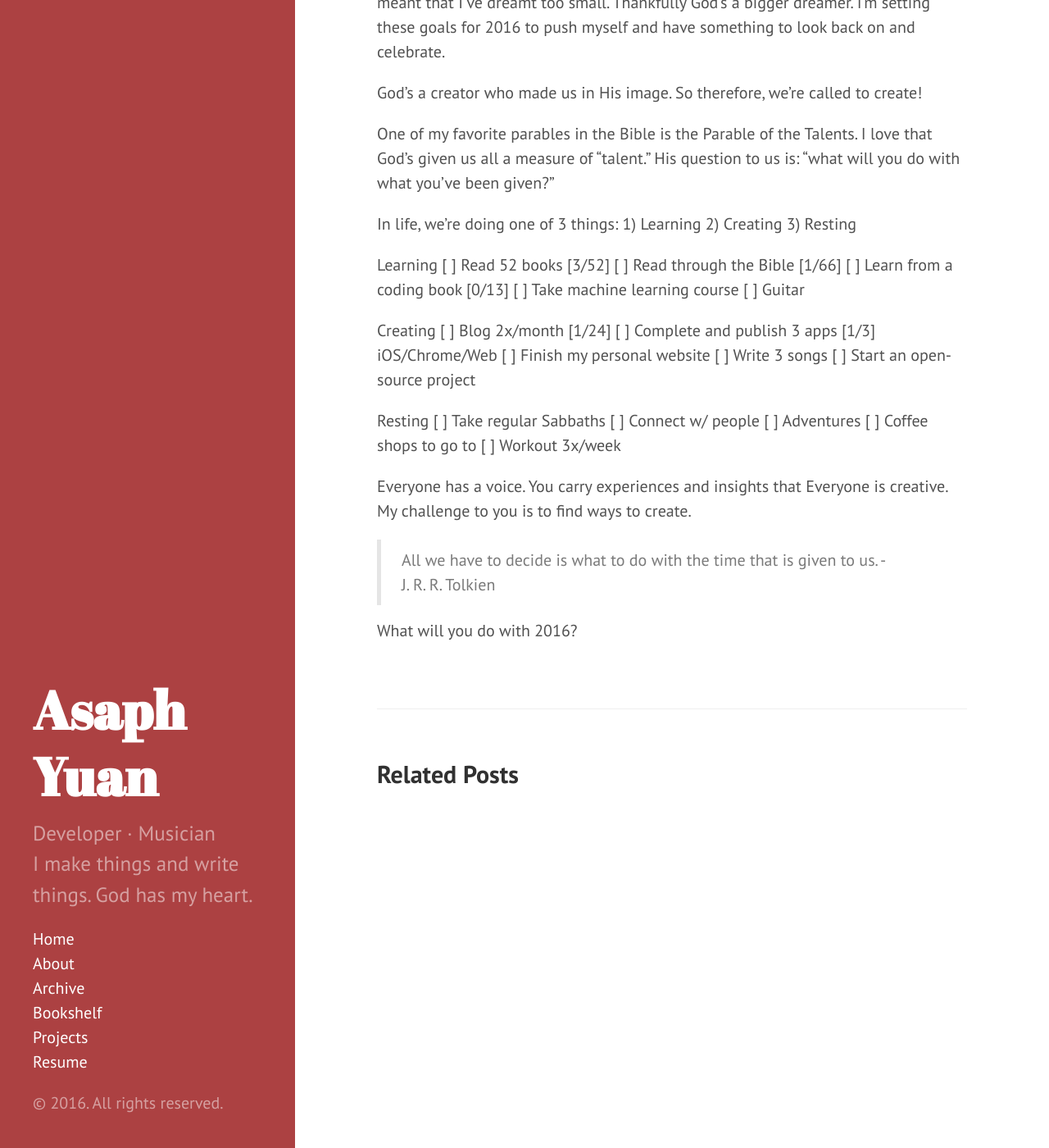
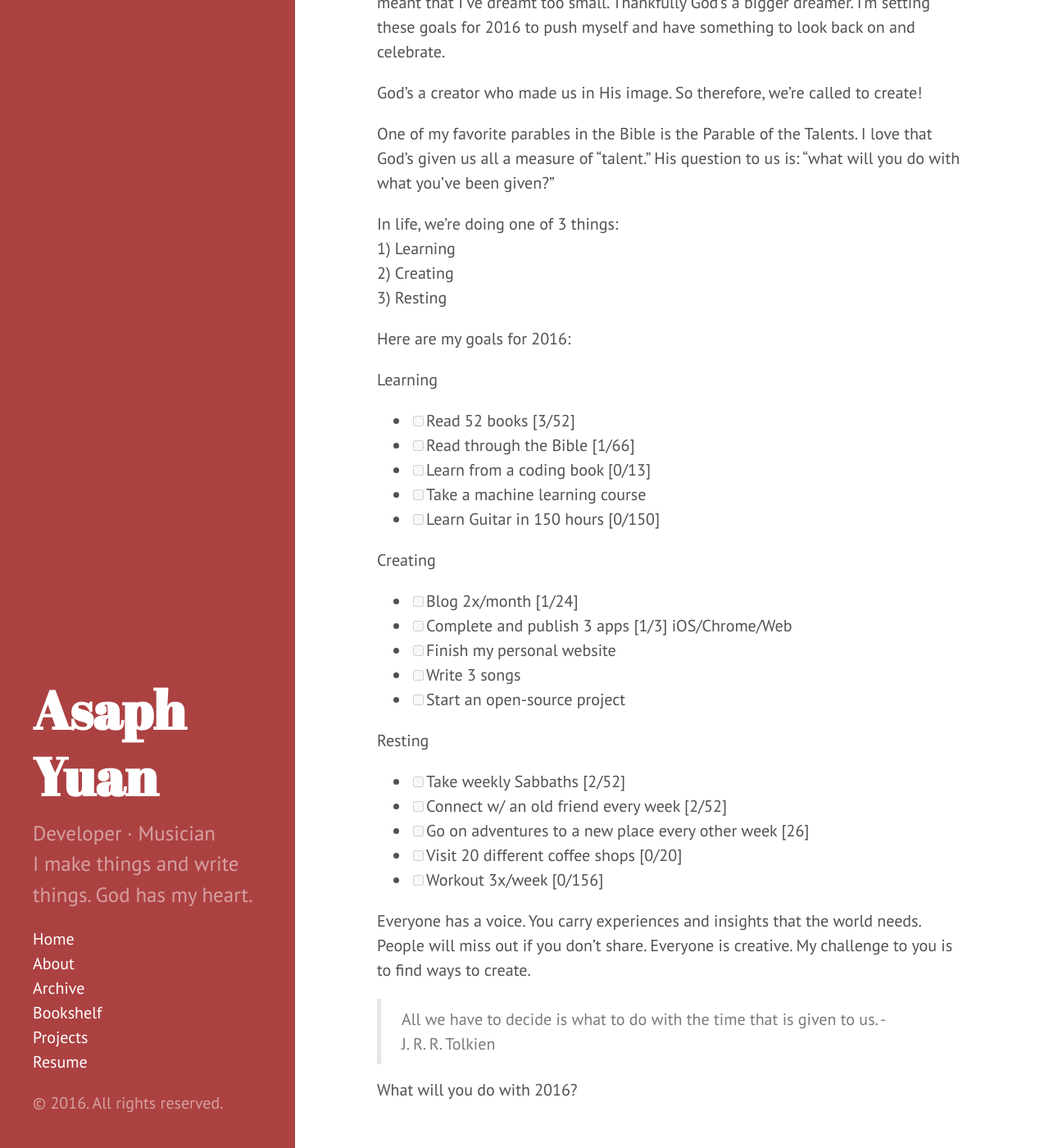
Before and after one commit to asaphy/asaphy.github.io, a Jekyll site: the page built from _posts/2016-1-19-2016.md, in a window 1280 px wide and 1400 px high, scrolled down 1178 px. Shown: the whole window at 82% size. Built offline with Jekyll 4.4.1, drawn with Linux system fonts in a browser that asks for light colours; some of the changed text lies outside the part shown.

Commit message:
added 1st blog post

```diff
--- a/_posts/2016-1-19-2016.md
+++ b/_posts/2016-1-19-2016.md
@@ -2,6 +2,8 @@
 layout: post
 title: 2016
 ---
+
+Deep down, we all have passions and desires and a drive to be the best at what we do.
 
 >It is our light not our darkness that most frightens us
 >
@@ -36,7 +38,6 @@ title: 2016
 >-Marianne Williamson
 
 
-Deep down, we all have passions and desires and a drive to be the best at what we do.
 
 I don’t ever want to hit my goals. Arriving at the peak of my dreams in my lifetime meant that I've dreamt too small. Thankfully God’s a bigger dreamer. I’m setting these goals for 2016 to push myself and have something to look back on and celebrate.
 
@@ -49,29 +50,31 @@ In life, we’re doing one of 3 things:
 2) Creating
 3) Resting
 
+Here are my goals for 2016:
+
 Learning
-[ ] Read 52 books [3/52]
-[ ] Read through the Bible [1/66]
-[ ] Learn from a coding book [0/13]
-[ ] Take machine learning course
-[ ] Guitar
+- [ ] Read 52 books [3/52]
+- [ ] Read through the Bible [1/66]
+- [ ] Learn from a coding book [0/13]
+- [ ] Take a machine learning course
+- [ ] Learn Guitar in 150 hours [0/150]
 
 Creating
-[ ] Blog 2x/month [1/24]
-[ ] Complete and publish 3 apps [1/3] iOS/Chrome/Web
-[ ] Finish my personal website
-[ ] Write 3 songs
-[ ] Start an open-source project
+- [ ] Blog 2x/month [1/24]
+- [ ] Complete and publish 3 apps [1/3] iOS/Chrome/Web
+- [ ] Finish my personal website
+- [ ] Write 3 songs
+- [ ] Start an open-source project
 
 Resting
-[ ] Take regular Sabbaths
-[ ] Connect w/ people
-[ ] Adventures
-[ ] Coffee shops to go to
-[ ] Workout 3x/week
+- [ ] Take weekly Sabbaths [2/52]
+- [ ] Connect w/ an old friend every week [2/52]
+- [ ] Go on adventures to a new place every other week [26]
+- [ ] Visit 20 different coffee shops [0/20]
+- [ ] Workout 3x/week [0/156]
 
-Everyone has a voice. You carry experiences and insights that
-Everyone is creative. My challenge to you is to find ways to create.
+Everyone has a voice. You carry experiences and insights that the world needs.
+People will miss out if you don't share. Everyone is creative. My challenge to you is to find ways to create.
 
 > All we have to decide is what to do with the time that is given to us. - J. R. R. Tolkien
 
```
